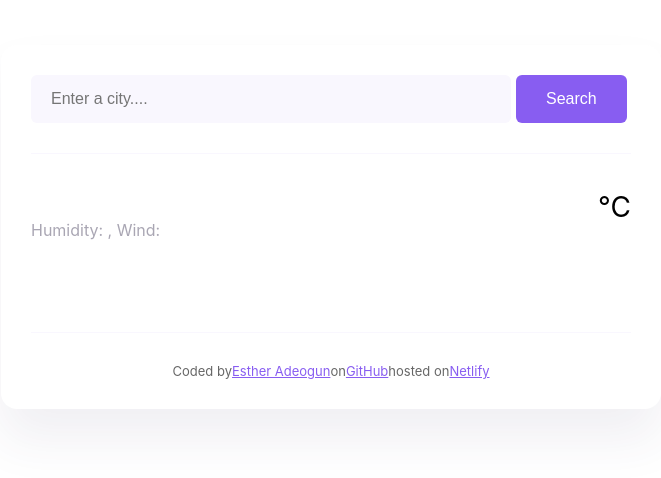
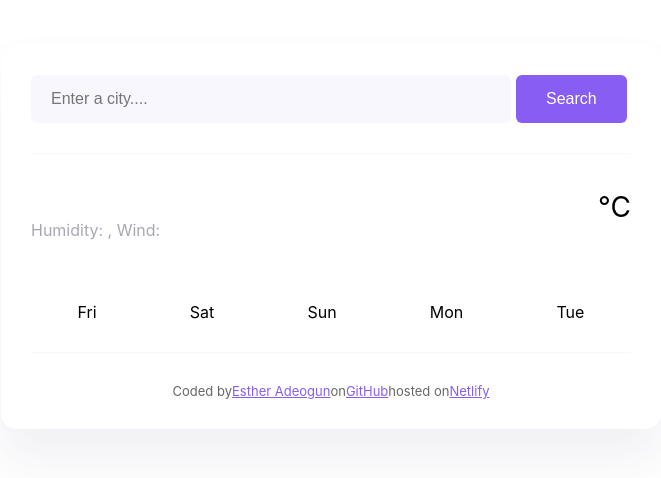
Before and after one commit to adeogunesther95-lab/lesson-4-homework, a React (Create React App) app: page / in a window 1280 px wide. Shown: the top 478 px of the page, without its empty margins (309-970 px from the left). Built offline with nearby package versions, Linux system fonts and the light colour scheme.

Commit message:
updated forecast APP

```diff
--- a/package.json
+++ b/package.json
@@ -7,6 +7,7 @@
     "@testing-library/jest-dom": "^6.9.1",
     "@testing-library/react": "^16.3.2",
     "@testing-library/user-event": "^13.5.0",
+    "axios": "^1.13.6",
     "react": "^19.2.4",
     "react-dom": "^19.2.4",
     "react-scripts": "5.0.1",
--- a/src/App.js
+++ b/src/App.js
@@ -1,16 +1,45 @@
+import axios from "axios";
 import "./App.css";
+import { useState } from "react";
 
 function App() {
+  let [city, setCity] = useState("");
+  let [loaded, setLoaded] = useState(false);
+  let [weather, setWeather] = useState({});
+
+  function displayForecastWeatherResult(response) {
+    setLoaded(true);
+    setWeather({
+      temperature: response.data.temperature.current,
+      description: response.data.condition.description,
+      humidity: response.data.temperature.humidity,
+      wind: response.data.wind.speed,
+    });
+  }
+
+  function displayWeather(event) {
+    event.preventDefault();
+
+    let apiKey = "bf602aabco34t729377499af62121a7a";
+    let apiUrl = `https://api.shecodes.io/weather/v1/forecast?query=${city}&key=${apiKey}&units=metric`;
+
+    axios.get(apiUrl).then(displayForecastWeatherResult);
+  }
+
+  function handleSearch(event) {
+    setCity(event.target.value);
+  }
   return (
     <div className="App">
       <div className="container">
         <header>
-          <form className="search-form">
+          <form className="search-form" onSubmit={displayWeather}>
             <input
               type="search"
               placeholder="Enter a city...."
               required
               className="search-input"
+              onChange={handleSearch}
             />
             <button type="submit" className="search-button">
               Search
@@ -34,7 +63,13 @@ function App() {
               <div className="weather-app-temp-unit">°C</div>
             </div>
           </div>
-          <div className="weather-forecast"></div>
+          <div className="weather-forecast">
+            <span>Fri</span>
+            <span>Sat</span>
+            <span>Sun</span>
+            <span>Mon</span>
+            <span>Tue</span>
+          </div>
         </main>
         <footer>
           Coded by
```
Also changed, not shown: public/weather-icon.png (added), 1 other file (tests, documents, lock files or other folders).
